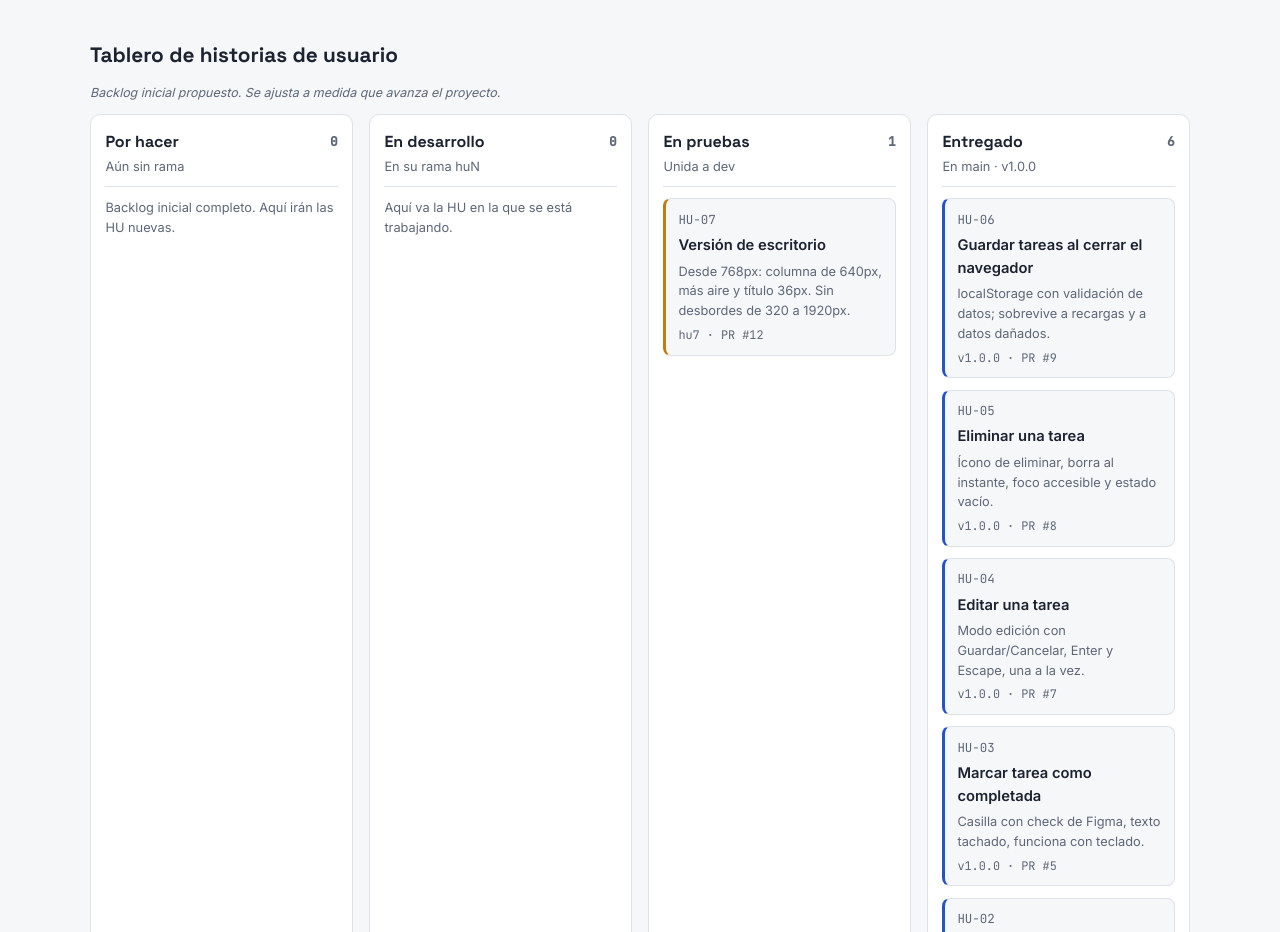
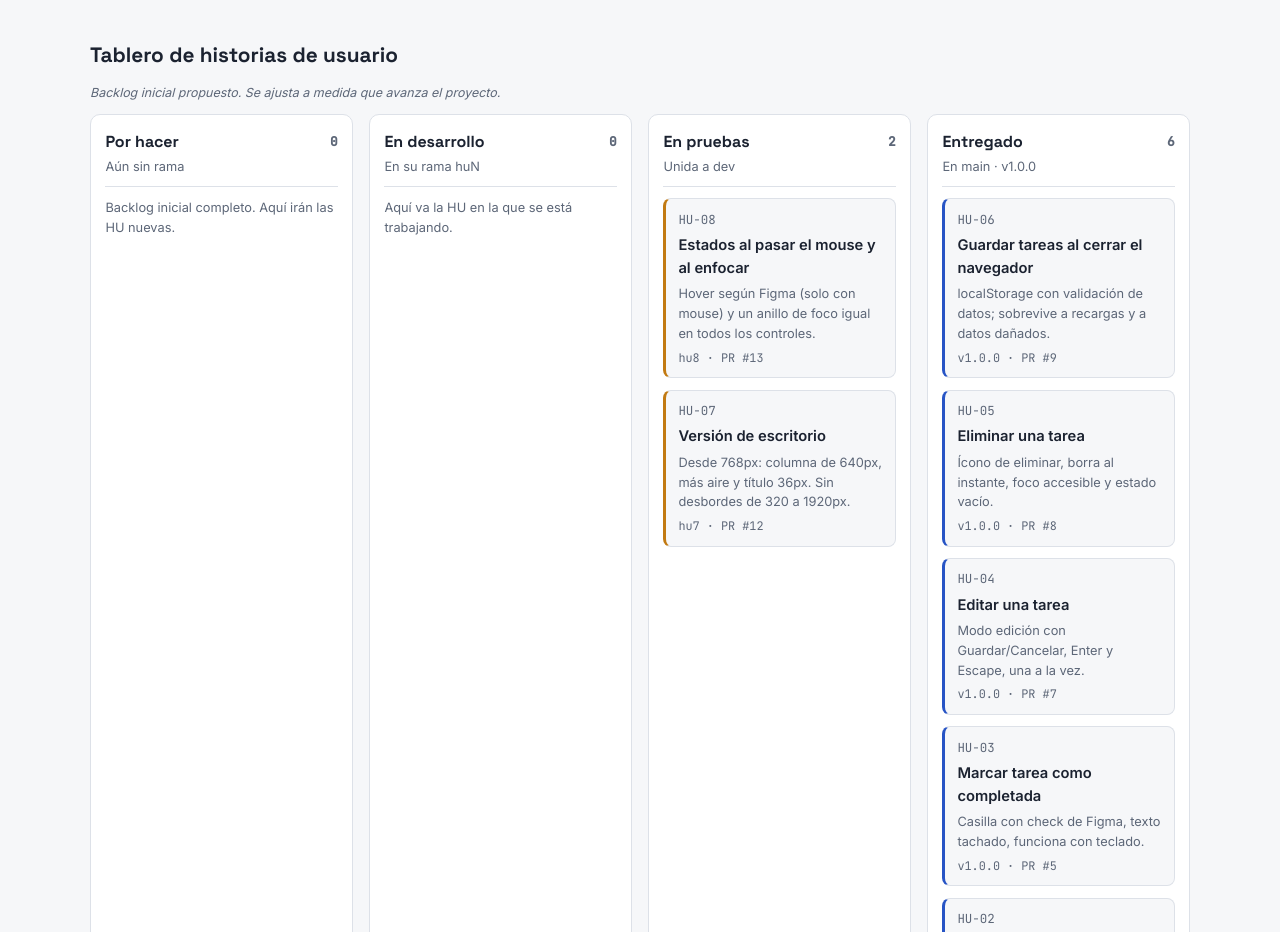
Before and after one commit to Kevin-Stiven-Lopez-Amaya404/docs-lista-tareas, a plain HTML site: page index.html in a window 1280 px wide. Shown: the part 847-1779 px from the top of the page. Drawn offline with Linux system fonts and the light colour scheme.

Commit message:
HU-08: En pruebas, estados de interacción documentados
Co-Authored-By: Claude Opus 5.5 <noreply@anthropic.com>

```diff
--- a/index.html
+++ b/index.html
@@ -147,7 +147,8 @@ a.card:hover, a.card:focus-visible { border-color: var(--feature); outline: none
         <p class="where">Aquí va la HU en la que se está trabajando.</p>
       </div>
       <div class="col">
-        <div class="col-head"><h3>En pruebas <span class="count">1</span></h3><span class="where">Unida a dev</span></div>
+        <div class="col-head"><h3>En pruebas <span class="count">2</span></h3><span class="where">Unida a dev</span></div>
+        <a class="card c-dev" href="https://github.com/Kevin-Stiven-Lopez-Amaya404/docs-lista-tareas/blob/dev/hu/HU-08-estados-interaccion.md"><span class="id">HU-08</span><span class="name">Estados al pasar el mouse y al enfocar</span><span class="resumen">Hover según Figma (solo con mouse) y un anillo de foco igual en todos los controles.</span><span class="br">hu8 · PR #13</span></a>
         <a class="card c-dev" href="https://github.com/Kevin-Stiven-Lopez-Amaya404/docs-lista-tareas/blob/dev/hu/HU-07-version-escritorio.md"><span class="id">HU-07</span><span class="name">Versión de escritorio</span><span class="resumen">Desde 768px: columna de 640px, más aire y título 36px. Sin desbordes de 320 a 1920px.</span><span class="br">hu7 · PR #12</span></a>
       </div>
       <div class="col">
```
Also changed, not shown: 2 other files.
